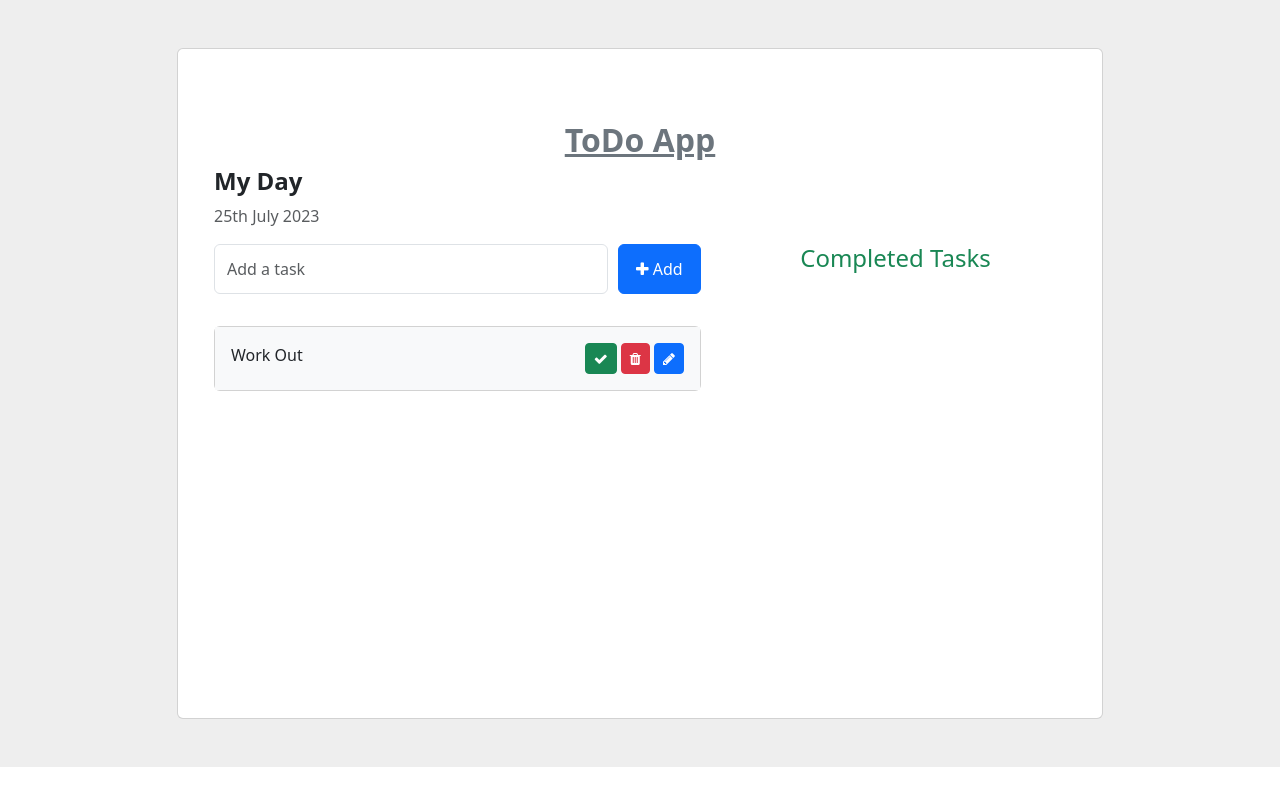
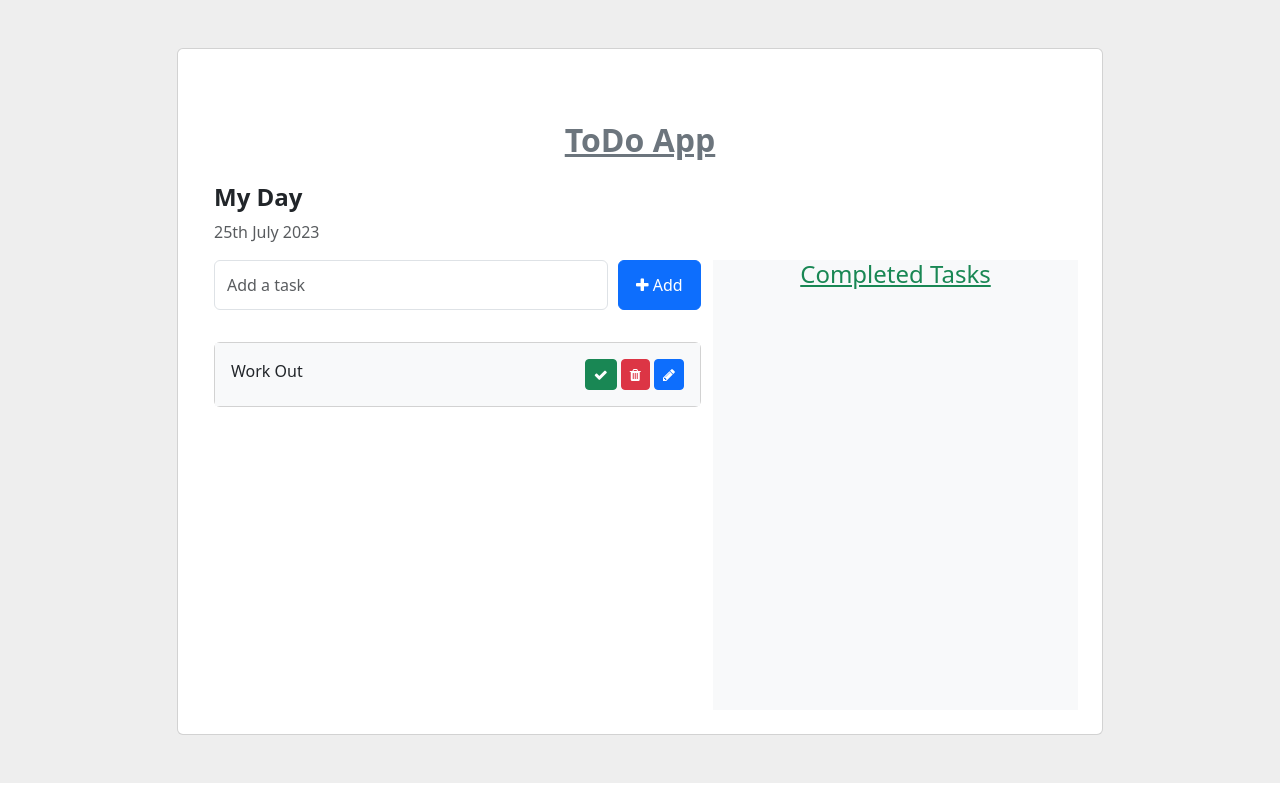
Before and after one commit to Shovon-Mufrid/ToDo-List-Daily-Tasks, a Django app: page / in a window 1280 px wide. Run offline with Django 4.2, Linux system fonts and the light colour scheme; data comes from the database, SQL or seed files in the repository; both versions use the stored data as it was after the commit.

Commit message:
Task Format-2

```diff
--- a/templates/home.html
+++ b/templates/home.html
@@ -38,13 +38,13 @@
             <div class="card rounded-2">
               <div class="card-body p-4">
                 <div class="container">
-                  <h2 class="pt-5 text-center text-decoration-underline text-secondary"><b> ToDo App</b></h2>
+                  <h2 class="pt-5 text-center text-decoration-underline text-secondary mb-4"><b> ToDo App</b></h2>
                   <div class="row " >
                     <h4 class="text-dark"><b> My Day</b></h4>
                     <p class="text-muted">{% now "jS F Y" %}</p>
                     <div
                       class="col-md-7 col-lg-7 "
-                      style="height: 450px; overflow: scroll;">
+                      style="height: 450px;">
                       <!-- To Do Form -->
                       <form class="row row-cols-lg-auto g-3 justify-content align-items-center mb-4 pb-2" action="{% url 'addTask' %}" method="POST">
                         {% csrf_token %}
@@ -97,8 +97,8 @@
                       </div>
                       {% endfor %}
                     </div>
-                    <div class="col-md-5 col-lg-5" >
-                      <h4 class="text-center text-success">Completed Tasks</h4>
+                    <div class="col-md-5 col-lg-5 bg-light" >
+                      <h4 class="text-center text-success text-decoration-underline">Completed Tasks</h4>
                       <!-- List of all the tasks that have completed -->
                       {% for task in completed_tasks %}
                       <div class="card m-1" >
```
Also changed, not shown: db.sqlite3.
